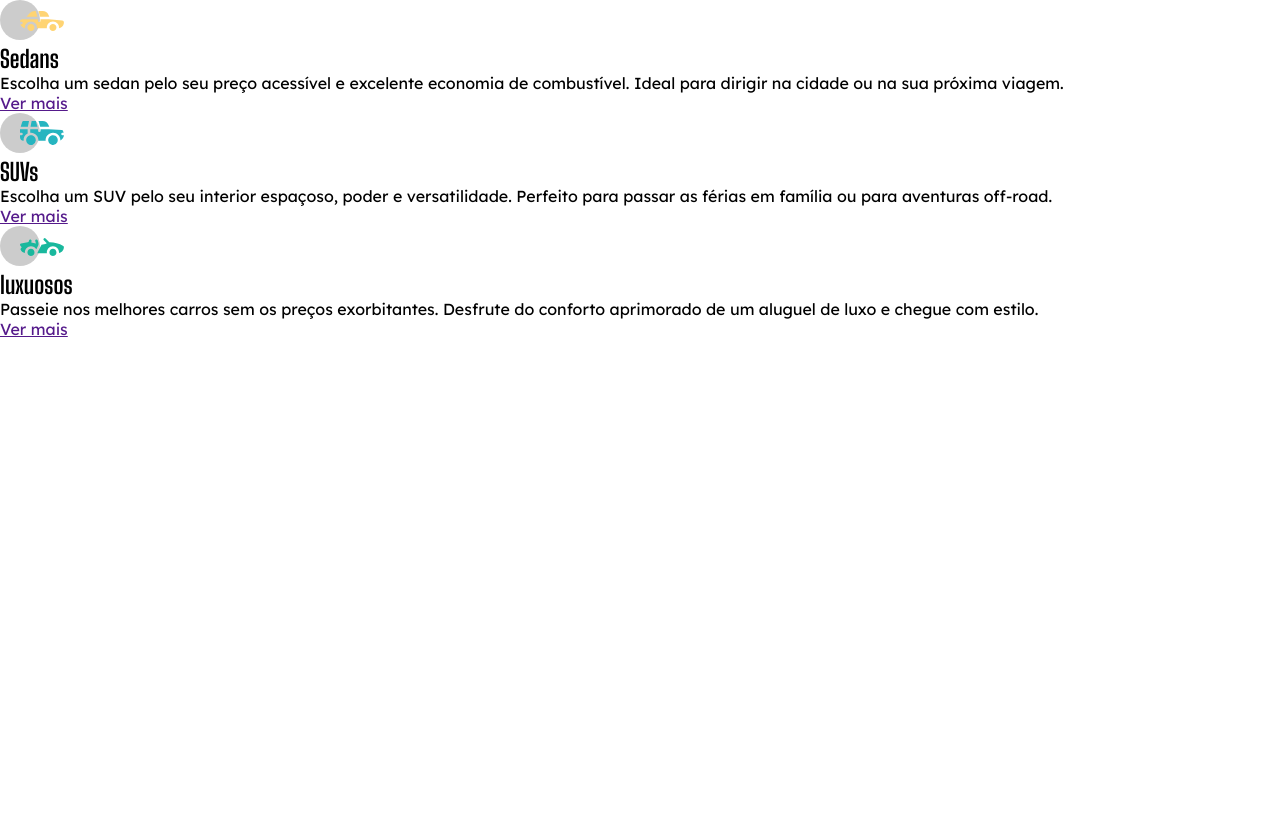
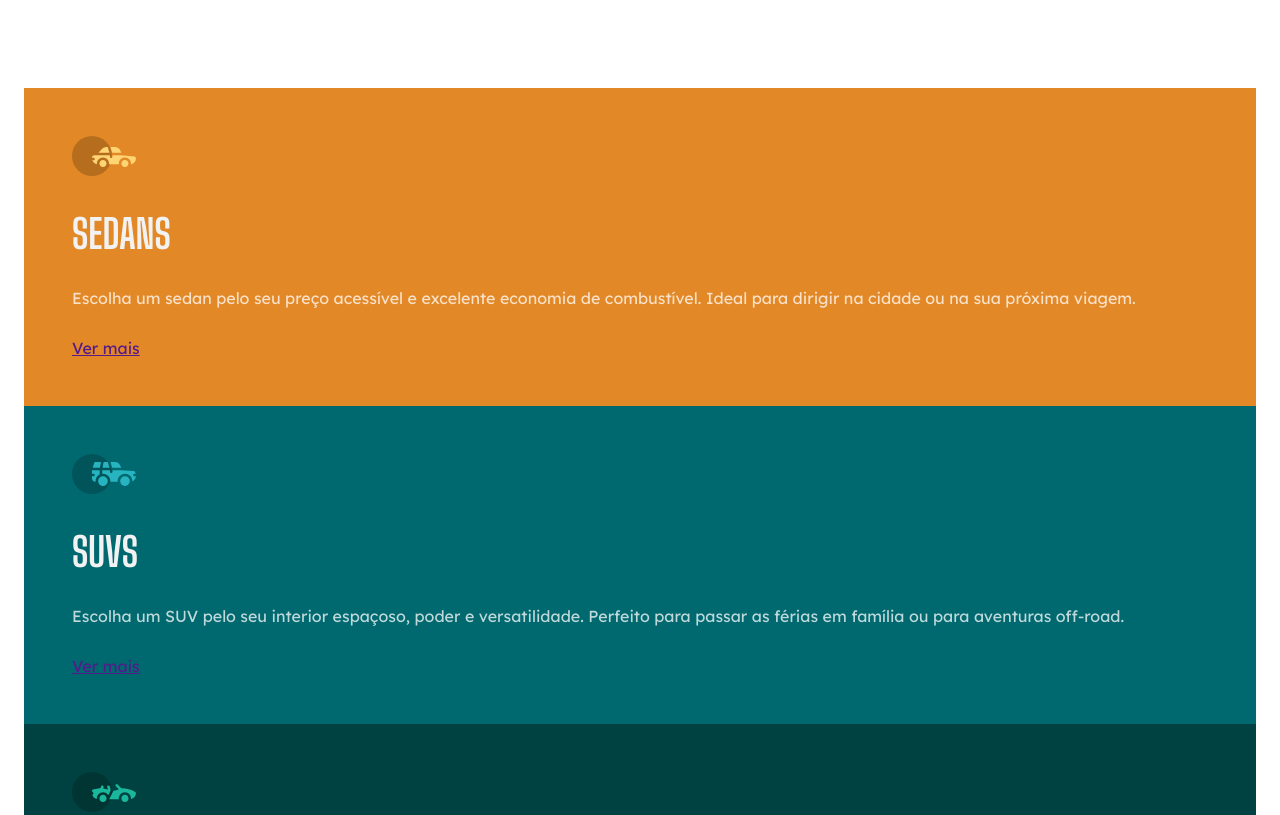
Before and after one commit to andradelinda/carros, a plain HTML site: page index.html in a window 1280 px wide. Shown: the top 815 px of the page. Drawn offline with Linux system fonts and the light colour scheme.

Commit message:
desenvolvimento do CSS

```diff
--- a/style.css
+++ b/style.css
@@ -9,21 +9,48 @@
     --cyan: #006970;
     --dark-cyan: #004241;
     --gray: #f2f2f2;
-    --transparent-white: rgba(255,255,255, 0.75);
+    --transparent-white: rgba(255,255,255, 0.75)
 
+}
 
+body {
+    padding: 5.5rem  1.5rem;
 }
 
 h2 {
     font-family: 'Big Shoulders Display', sans-serif;
+    text-transform: uppercase;
+    font-size: 2.5rem;
+    color: var(--gray);
+    margin-block: 1.875rem;
 
 }
 
 p {
 
     font-family: 'Lexend Deca', sans-serif;
+    font-size: 0,9375rem;
+    color: var(--transparent-white);
+    margin-bottom: 1.875rem;
+
 }
 
 a {
     font-family: 'Lexend Deca', sans-serif;
 }
+
+section {
+    padding: 3rem;
+}
+
+.sedans {
+    background: var(--orange);
+}
+
+.suvs {
+    background: var(--cyan);
+}
+
+.luxuosos {
+    background: var(--dark-cyan);
+}
```
